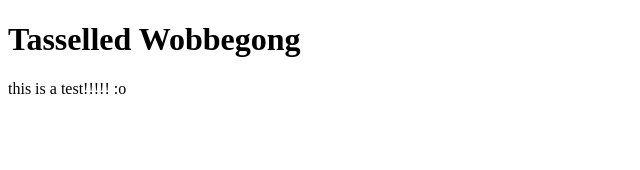
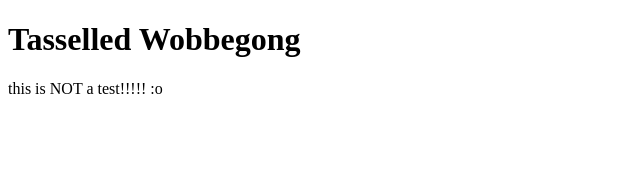
Before and after one commit to Tasselled-Wobbegong-100/job-tracker, a React app: page / in a window 1280 px wide. Shown: the top 170 px of the page, without its empty margins (0-640 px from the left). Built offline with nearby package versions, Linux system fonts and the light colour scheme.

Commit message:
not a test

```diff
--- a/client/App.jsx
+++ b/client/App.jsx
@@ -2,7 +2,7 @@ import React from 'react';
 
 const App = props => {
   return (
-    <div>this is a test!!!!! :o</div>
+    <div>this is NOT a test!!!!! :o</div>
   )
 }
 
```
